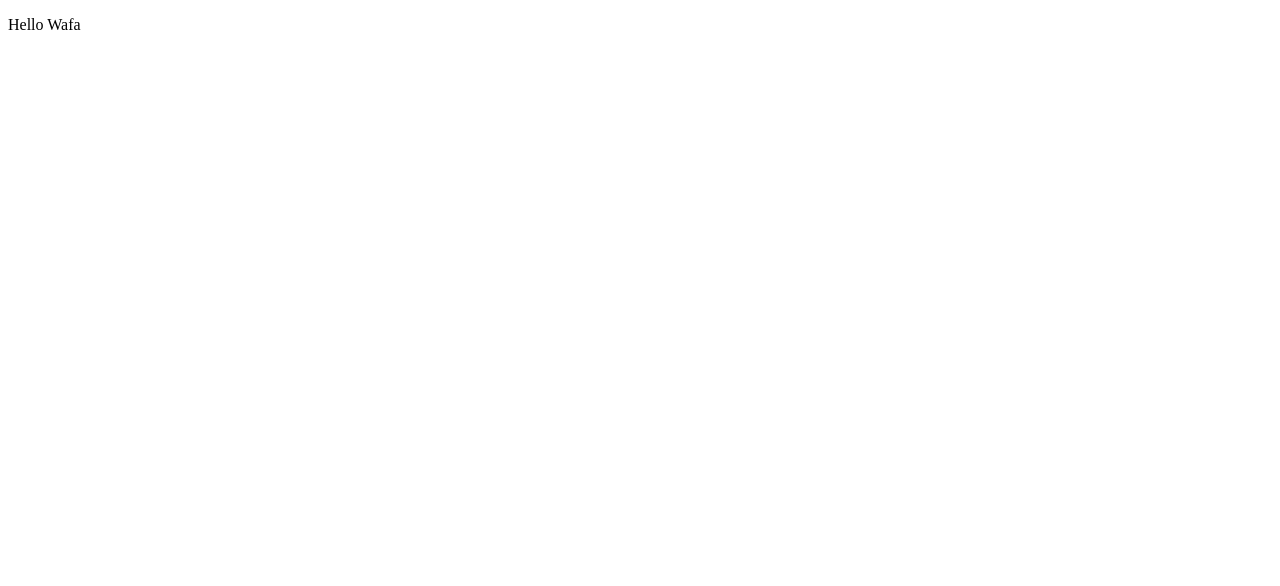
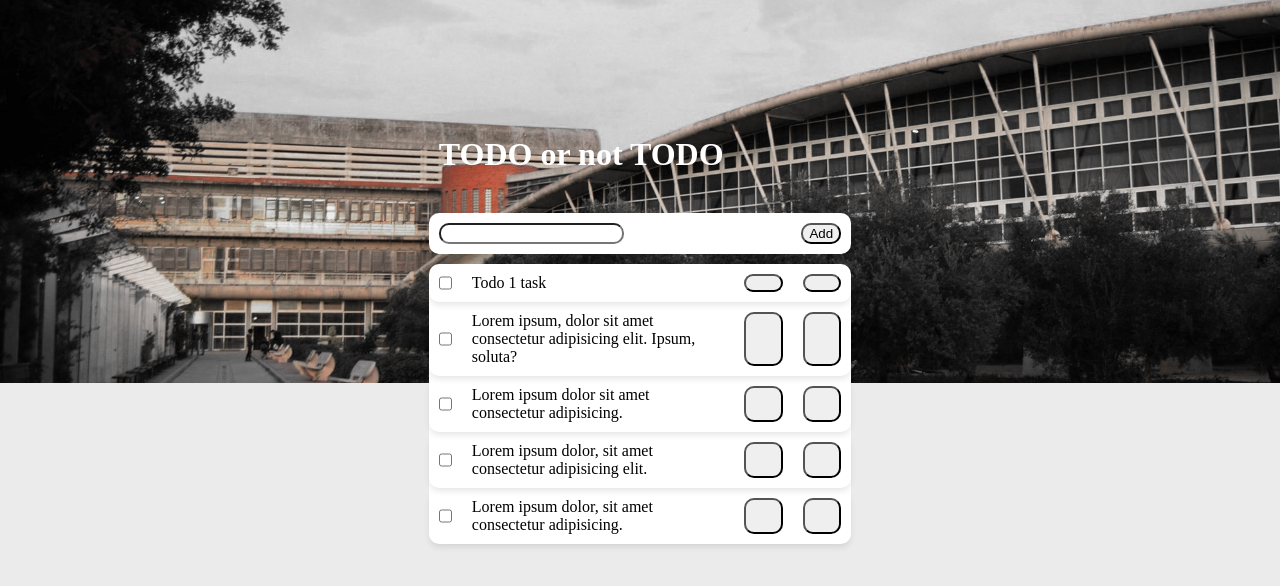
Before and after one commit to Kozatoo/Flask-TODO, a Flask app: page / in a window 1280 px wide. Before the commit the part shown is almost empty. Shown: the top 586 px of the page. Run offline with Flask 2, Linux system fonts and the light colour scheme.

Commit message:
added page layout

```diff
--- /dev/null
+++ b/app/static/styles/index.css
@@ -0,0 +1,53 @@
+body{
+    background-color: #ebebeb;
+    background-image: url(../img/insat.png);
+    background-size: 100% ;
+    background-repeat: no-repeat;
+}
+
+.container{
+
+    width: 35%;
+    margin:auto;
+    margin-top:17vh
+}
+.header h1 {
+    color:white;
+}
+
+.container *{
+    border-radius: 10px;
+    margin :10px;
+    vertical-align: middle;
+}
+
+.header{
+}
+
+.input{
+    background-color: white;
+    display: flex;
+    flex-direction: row;
+    justify-content: space-between;
+}
+
+.todos{
+    background-color: white;
+}
+.todo{
+    display: flex;
+    flex-direction: row;
+    justify-content:space-between;
+    width: 100%;
+    margin: 0;
+    box-shadow: rgba(0, 0, 0, 0.1) 0px 4px 6px -1px ;
+}
+.todo .checkbox{
+    width: 10%;
+}
+.todo p{
+    width: 70%;
+}
+.todo button{
+    width: 10%;
+}
--- a/app/templates/index.html
+++ b/app/templates/index.html
@@ -4,11 +4,49 @@
     <meta charset="UTF-8">
     <meta http-equiv="X-UA-Compatible" content="IE=edge">
     <meta name="viewport" content="width=p, initial-scale=1.0">
-    <title>Document</title>
+    <link rel="stylesheet" href="../static/styles/index.css">
+    <title>My TODO List Project</title>
 </head>
 <body>
-    <p>
-        Hello {{name}}
-    </p>
+    <div class="container">
+
+        <div class="header">
+            <h1>TODO or not TODO</h1>
+            <div class="logo"><img src="" alt=""></div>
+        </div>
+        <div class="input">
+            <input type="text" name="" id="">
+            <button class="input-button">Add</button>
+        </div>
+
+        <div class="todos">
+            <div class="todo">
+                <input type="checkbox" name="" id="">
+                <p class="text">Todo 1 task </p>
+                <button class="edit"></button><button class="delete"></button>
+            </div>
+            <div class="todo">
+                <input type="checkbox" name="" id="">
+                <p class="text">Lorem ipsum, dolor sit amet consectetur adipisicing elit. Ipsum, soluta?</p>
+                <button class="edit"></button><button class="delete"></button>
+            </div>
+            <div class="todo">
+                <input type="checkbox" name="" id="">
+                <p class="text">Lorem ipsum dolor sit amet consectetur adipisicing.</p>
+                <button class="edit"></button><button class="delete"></button>
+            </div>
+            <div class="todo">
+                <input type="checkbox" name="" id="">
+                <p class="text">Lorem ipsum dolor, sit amet consectetur adipisicing elit.</p>
+                <button class="edit"></button><button class="delete"></button>
+            </div>
+            <div class="todo">
+                <input type="checkbox" name="" id="">
+                <p class="text">Lorem ipsum dolor, sit amet consectetur adipisicing.</p>
+                <button class="edit"></button><button class="delete"></button>
+            </div>
+        </div>
+    </div>
+
 </body>
 </html>
```
Also changed, not shown: app/docs/Models/TODOS.md (+4 -3 lines), app/static/img/insat (1).png (added), app/static/img/insat.png (added).
